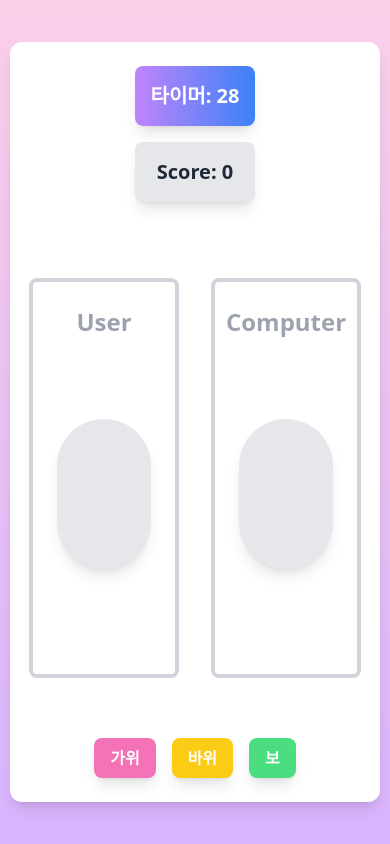
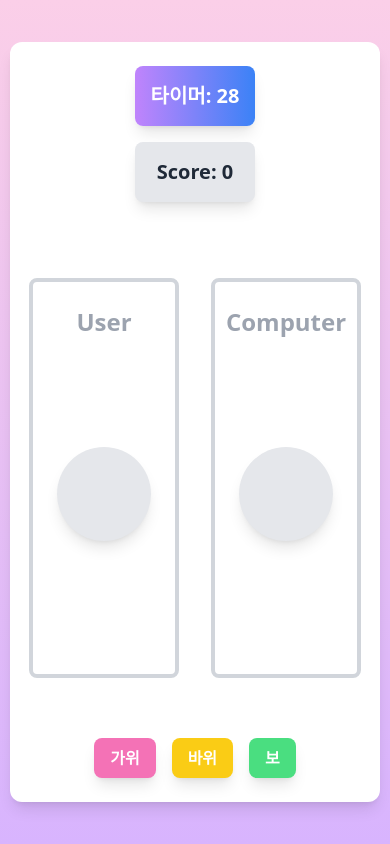
Before and after one commit to HyungJun-Yoo/rpsgame-class-component, a React (Vite) app: page / in a window 390 px wide. Both pictures are taken after a click on the button "게임 시작". Built offline with nearby package versions, Linux system fonts and the light colour scheme.

Commit message:
feat: Responsive adjustment

```diff
--- a/src/component/Box.jsx
+++ b/src/component/Box.jsx
@@ -32,14 +32,12 @@ const Box = ({ title, item }) => {
       <div className='w-full flex justify-center bg-white'>
         {select && select.img ? (
           <img
-            className='w-[150px] h-[150px] object-contain rounded-full shadow-lg'
+            className='w-[150px] object-contain rounded-full shadow-lg'
             src={select.img}
             alt={select.name}
           />
         ) : (
-          <div className='w-[150px] h-[150px] bg-gray-200 rounded-full flex items-center justify-center shadow-lg'>
-            <span className='text-gray-500'></span>
-          </div>
+          <div className='w-[150px] h-[150px] bg-gray-200 rounded-full flex items-center justify-center shadow-lg max-sm:w-[94px] max-sm:h-[94px]'></div>
         )}
       </div>
       <h2
```
